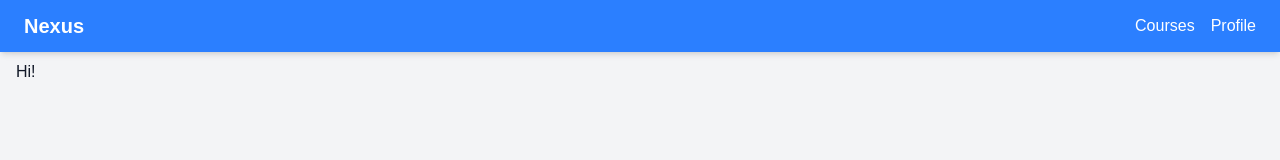
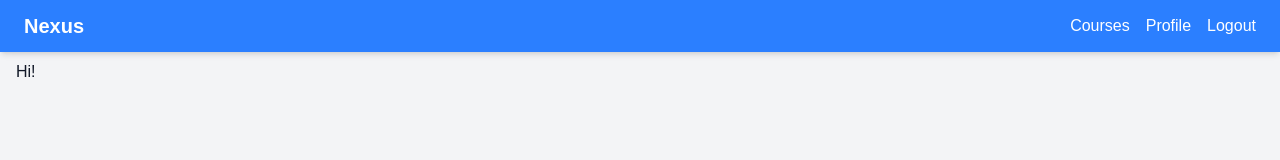
Before and after one commit to alishamanocha/nexus, a Next.js app in the folder frontend/: page / in a window 1280 px wide. Shown: the top 160 px of the page. Built offline with nearby package versions, Linux system fonts and the light colour scheme.

Commit message:
Add a logout button

```diff
--- /dev/null
+++ b/frontend/src/components/LogoutButton.tsx
@@ -0,0 +1,33 @@
+"use client";
+
+import { useRouter } from "next/navigation";
+
+export default function LogoutButton() {
+    const router = useRouter();
+
+    const handleLogout = async () => {
+        try {
+            const res = await fetch("http://localhost:8000/logout", {
+                method: "POST",
+                credentials: "include",
+            });
+
+            if (res.ok) {
+                router.push("/login");
+            } else {
+                console.error("Logout failed");
+            }
+        } catch (err) {
+            console.error("Logout failed:", err);
+        }
+    };
+
+    return (
+        <button
+            onClick={handleLogout}
+            className="text-white hover:text-gray-200 cursor-pointer"
+        >
+            Logout
+        </button>
+    );
+}
--- a/frontend/src/components/Navbar.tsx
+++ b/frontend/src/components/Navbar.tsx
@@ -1,4 +1,5 @@
 import Link from "next/link";
+import LogoutButton from "@/components/LogoutButton";
 
 export default function Navbar() {
     return (
@@ -17,6 +18,7 @@ export default function Navbar() {
                     <Link href="/profile" className="hover:text-gray-200">
                         Profile
                     </Link>
+                    <LogoutButton />
                 </div>
             </div>
         </nav>
```
